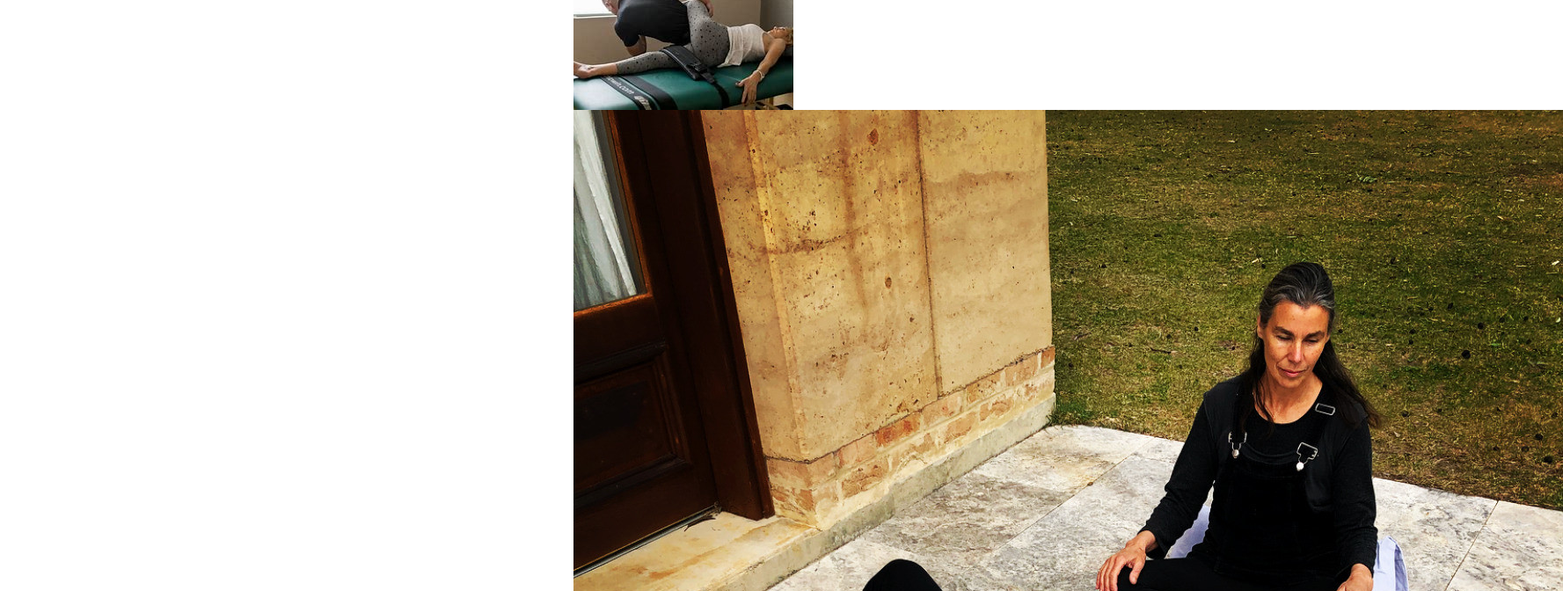
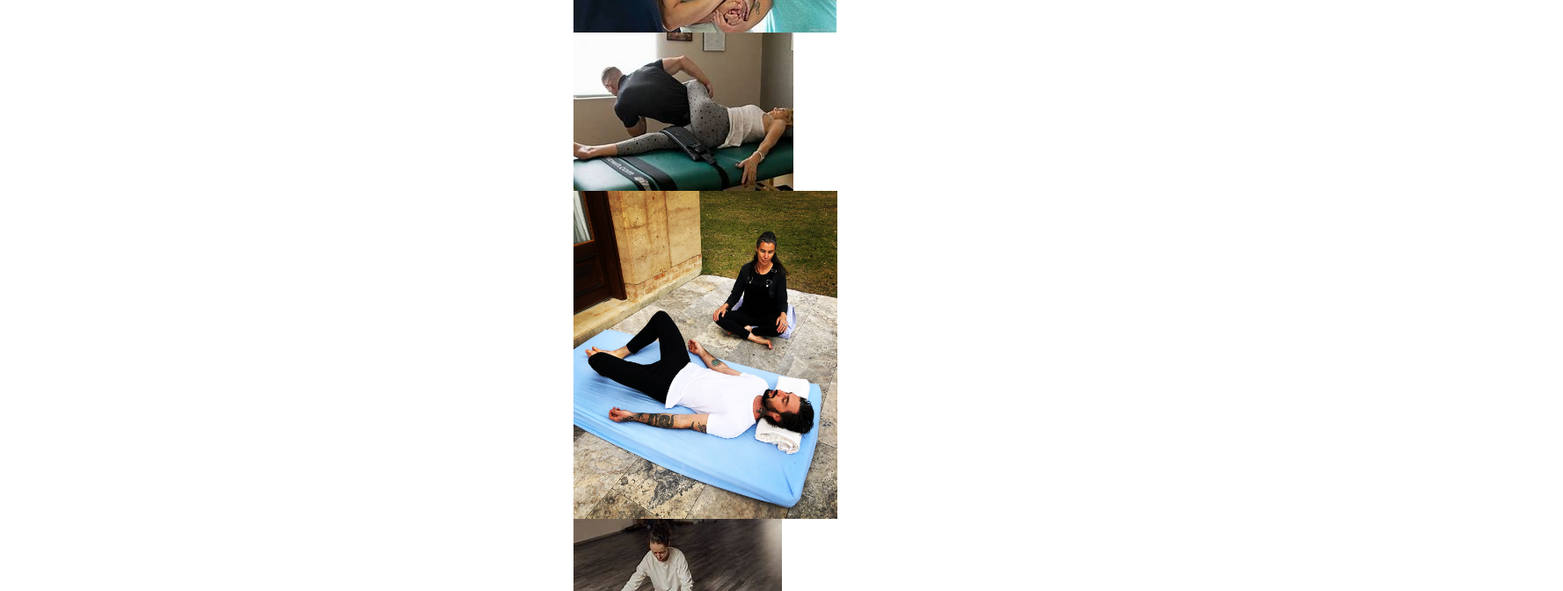
Before and after one commit to margaritaherazo/polymorph, a React (Create React App) app: page / in a window 1280 px wide. Shown: the part 1100-1772 px from the top of the page at 88% size, 1777 px wide, since content can reach past the window. Built offline with nearby package versions, Linux system fonts and the light colour scheme.

Commit message:
concept styles

```diff
--- a/src/components/Concept.js
+++ b/src/components/Concept.js
@@ -13,7 +13,7 @@
       <Link to="/familyconst">Family Constellations</Link> and then blalabalaba
       <Link to="/fascialmanuvers">Fascial Manuvers</Link> and blabalbalaa
       <Link to="/tre">TRE</Link> and also in our vocal etc
-        <Link to="/vocalbreath">Vocal Breath Therapy</Link>
+        <Link to="/vocalbreath">Vocal Breath Therapy</Link> and lke this we heal
 
       </p>
       </div>
--- a/src/styles/App.css
+++ b/src/styles/App.css
@@ -43,3 +43,25 @@
   text-align: center;
   padding: 20px;
 }
+
+/* concept section */
+
+#concept {
+  margin-top: 50px;
+}
+
+#concept h2 {
+  text-align: center;
+  margin-bottom: 50px;
+}
+
+#concept p {
+  font-size: 16px;
+  line-height: 1.5;
+}
+
+#concept img {
+  max-width: 300px;
+  height: auto;
+  display: block;
+}
```
